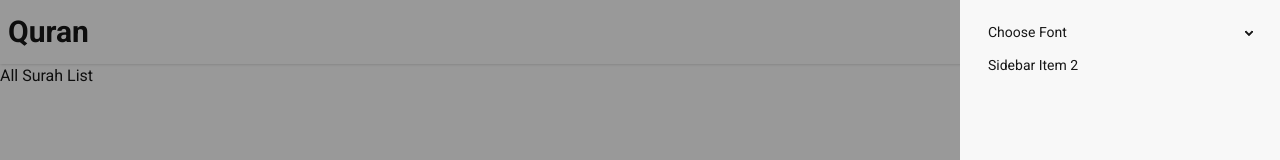
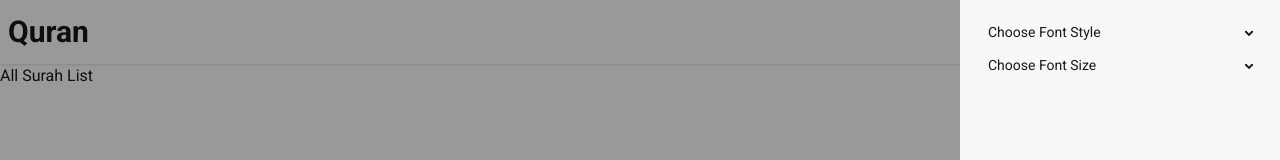
Before and after one commit to Dev-Asifur-Rahman/quran, a Next.js app: page /surahs in a window 1280 px wide. Both pictures are taken after a click on the label 1245 px from the left and 32 px from the top of the page. Shown: the top 160 px of the page. Built offline with nearby package versions, Linux system fonts and the light colour scheme.

Commit message:
side bar completed

```diff
--- a/src/app/surahs/page.jsx
+++ b/src/app/surahs/page.jsx
@@ -2,7 +2,9 @@ import React from 'react';
 
 const page = () => {
     return (
-        <section>All Surah List</section>
+        <section>All Surah List
+
+        </section>
     );
 };
 
--- a/src/components/NavBar.jsx
+++ b/src/components/NavBar.jsx
@@ -76,9 +76,9 @@ const NavBar = () => {
           </ul> */}
         </div>
         <div className="navbar-end">
-          <a className="">
+          <div>
             <Sidebar></Sidebar>
-          </a>
+          </div>
         </div>
       </div>
     );
--- a/src/components/Sidebar.jsx
+++ b/src/components/Sidebar.jsx
@@ -34,20 +34,33 @@ const Sidebar = () => {
             {/* <ul className="menu menu-horizontal px-1"> */}
             <li>
               <details>
-                  <summary>Choose Font</summary>
+                <summary>Choose Font Style</summary>
                 <ul className="bg-base-100 rounded-t-none p-2">
                   <li>
-                      <a>Link 1</a>
+                    <a>Amiri</a>
                   </li>
                   <li>
-                      <a>Link 2</a>
+                    <a>Scheherazade</a>
                   </li>
                 </ul>
               </details>
             </li>
             {/* </ul> */}
             <li>
-              <a>Sidebar Item 2</a>
+              <details>
+                <summary>Choose Font Size</summary>
+                <ul className="bg-base-100 rounded-t-none p-2">
+                  <li>
+                    <a>Small</a>
+                  </li>
+                  <li>
+                    <a>Medium</a>
+                  </li>
+                  <li>
+                    <a>Large</a>
+                  </li>
+                </ul>
+              </details>
             </li>
           </ul>
         </div>
```
Also changed, not shown: 1 other file (tests, documents, lock files or other folders). Lines whose indentation alone changed are shown as unchanged.
